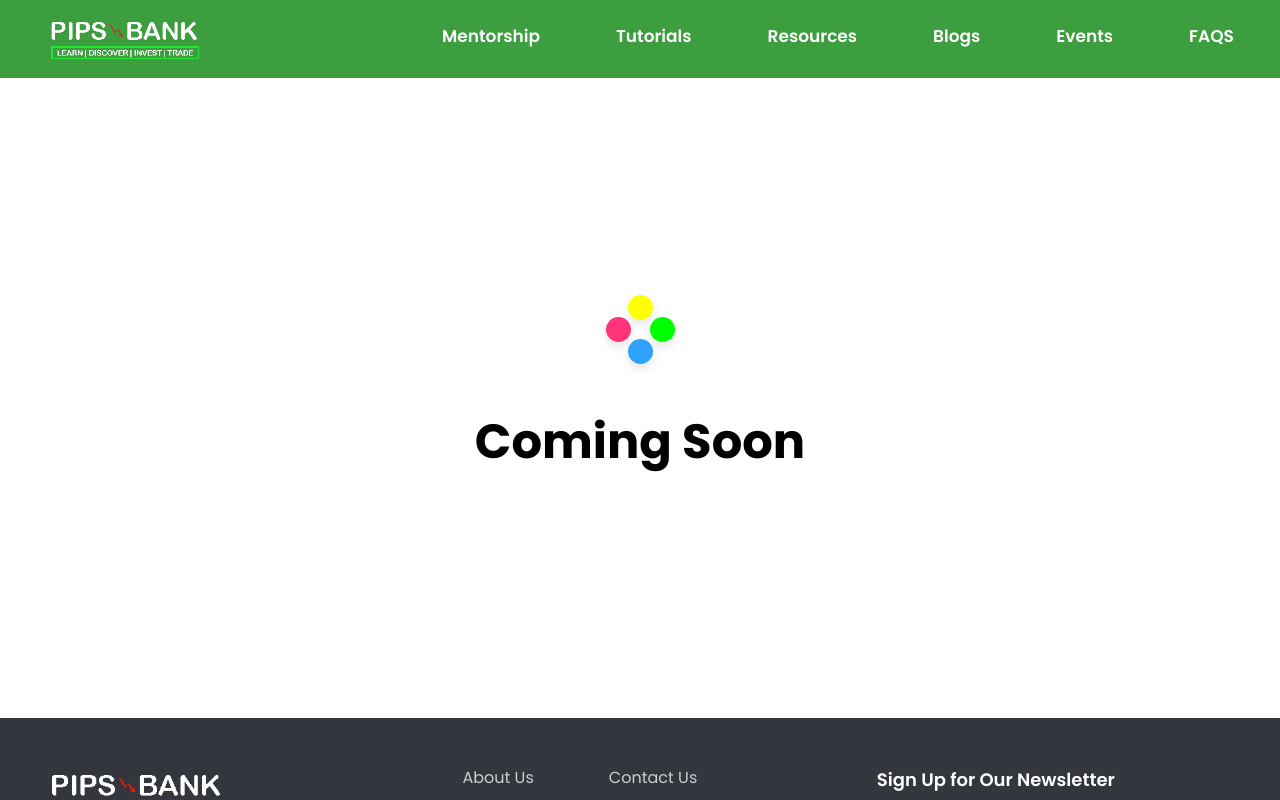
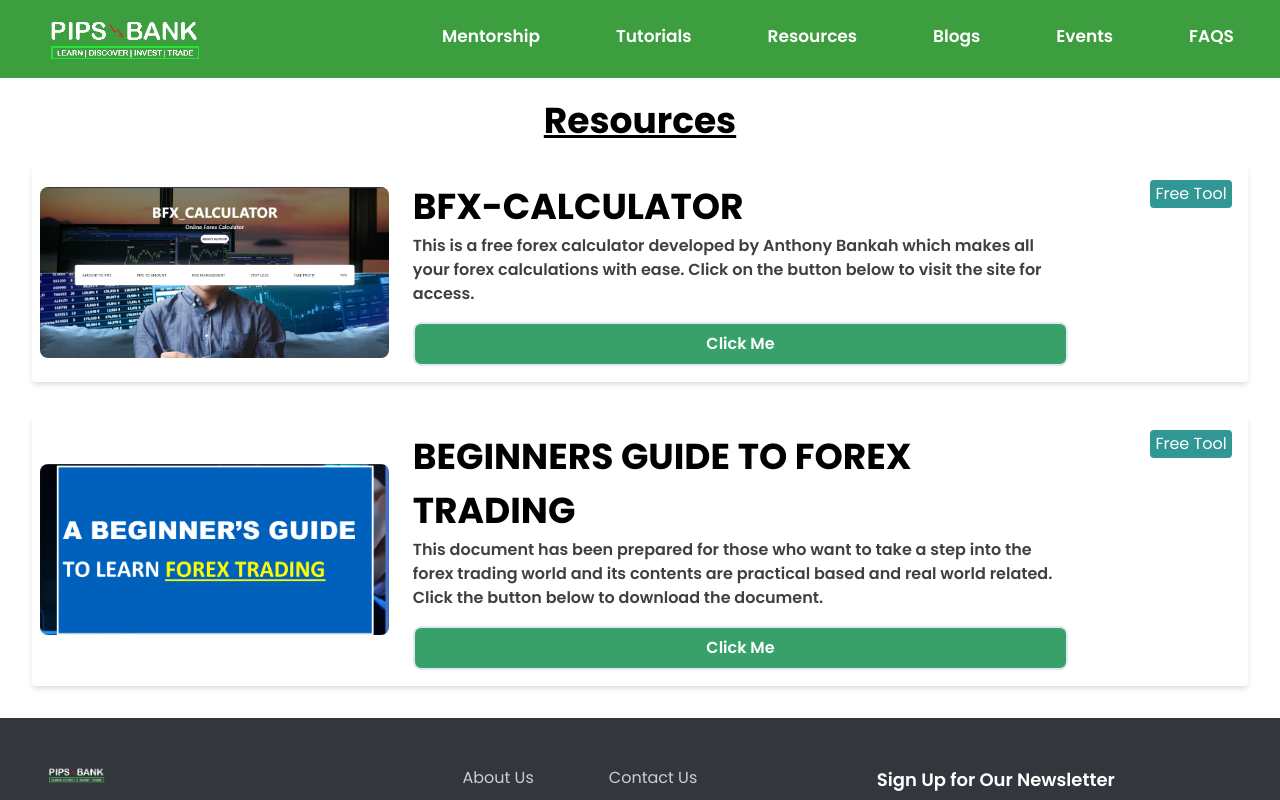
Before and after one commit to bankah-junior/-pips-bank-, a React (Create React App) app: page /resources in a window 1280 px wide. Shown: the top 800 px of the page. Built offline with nearby package versions, Linux system fonts and the light colour scheme.

Commit message:
Added Card to the Resource Page

```diff
--- a/src/components/index.js
+++ b/src/components/index.js
@@ -4,3 +4,4 @@
 export { default as Loading } from './loadingPage/Loading';
 export { default as TestimonialCard } from './testimonialCard/TestimonialCard';
 export { default as CoursesCard } from './coursesCard/CoursesCard';
+export { default as ResourcesCard } from './resourcesCard/ResourcesCard';
--- a/src/components/navbar/Navbar.jsx
+++ b/src/components/navbar/Navbar.jsx
@@ -49,11 +49,11 @@
                         <li className="mb-1">Mentorship</li>
                         <div className="bg-red-500"></div>
                     </Link>
-                    <Link className="flex flex-col">
+                    <Link to={"/tutorials"} className="flex flex-col">
                         <li className="mb-1">Tutorials</li>
                         <div className="bg-red-500"></div>
                     </Link>
-                    <Link className="flex flex-col">
+                    <Link to={"/resources"} className="flex flex-col">
                         <li className="mb-1">Resources</li>
                         <div className="bg-red-500"></div>
                     </Link>
@@ -79,11 +79,11 @@
                             <li className='pb-2 pt-4 scale-in-hor-right mr-4'>Mentorship</li>
                             <GiTeacher size={24} color='white' />
                         </Link><hr />
-                        <Link className='mobile-nav-menu flex flex-row items-center justify-end'>
+                        <Link to={"/tutorials"} className='mobile-nav-menu flex flex-row items-center justify-end'>
                             <li className='pb-2 scale-in-hor-right mr-4'>Tutorials</li>
                             <BsPersonVideo size={24} color='white' />
                         </Link><hr />
-                        <Link className='mobile-nav-menu flex flex-row items-center justify-end'>
+                        <Link to={"/resources"} className='mobile-nav-menu flex flex-row items-center justify-end'>
                             <li className='pb-2 scale-in-hor-right mr-4'>Resources</li>
                             <SiMaterialdesignicons size={24} color='white' />
                         </Link><hr />
--- /dev/null
+++ b/src/components/resourcesCard/ResourcesCard.jsx
@@ -0,0 +1,25 @@
+import React from 'react';
+
+const ResourcesCard = ({resourceImg, resourceTitle, resourceText, resourceLink, resourceType}) => {
+  return (
+    <>
+        <div className="flex flex-col card md:flex-row w-full items-center mb-8">
+            <div className="w-full md:w-100-70 p-2 flex items-center">
+                <img src={resourceImg} alt="Forex Calculator" className='rounded-lg' />
+            </div>
+            <div className="w-full md:w-100-30 p-4 flex flex-col-reverse md:flex-row md:items-start md:justify-between">
+                <div className="w-full md:w-100-20">
+                    <h3 className="text-2xl md:text-4xl font-bold uppercase">{resourceTitle}</h3>
+                    <p className=" font-semibold opacity-75 mb-4">{resourceText}</p>
+                    <a href={resourceLink}>
+                        <button className='w-full border-2 p-2 rounded-lg bg-green-600 text-white font-semibold p-2'>Click Me</button>
+                    </a>
+                </div>
+                <div className="w-100-70 md:w-100-90 bg-teal-600 text-center text-white rounded p-1 mb-4">{resourceType}</div>
+            </div>
+        </div>
+    </>
+  )
+}
+
+export default ResourcesCard
--- a/src/container/home/Home.jsx
+++ b/src/container/home/Home.jsx
@@ -195,7 +195,7 @@
                 <CoursesCard courseThumbnail={pbBegImg} courseLevel={"Intermediate"} coursetitle={"Live Trading and Training"} courseDescription={"Watch us trade live and learn how we catch trands early..."} />
               </div>
               <div className="w-full md:w-100-60 ">
-                <CoursesCard courseThumbnail={pbMentImg} courseLevel={"All_Levels"} coursetitle={"Beginners Class"} courseDescription={"This course contains everything ypu need to know about forex..."} />
+                <CoursesCard courseThumbnail={pbMentImg} courseLevel={"All_Levels"} coursetitle={"Beginners Class"} courseDescription={"This course contains everything you need to know about forex..."} />
               </div>
             </div>
         </section>
--- a/src/container/resources/Resources.jsx
+++ b/src/container/resources/Resources.jsx
@@ -1,11 +1,30 @@
 import React from 'react';
-import { Navbar, Footer, Loading } from '../../components';
+import { Navbar, Footer, ResourcesCard } from '../../components';
+import resourceImg1 from '../../assets/resources/bfx-calculator.png';
+import resourceImg2 from '../../assets/resources/book1.png';
 
 const Resources = () => {
   return (
       <div>
         <Navbar />
-        <Loading />
+        {/* <Loading /> */}
+        <main className='mx-8 my-4'>
+          <h3 className="text-3xl md:text-4xl font-bold capitalize text-center underline mb-4">resources</h3>
+          <ResourcesCard
+           resourceImg={resourceImg1}
+           resourceTitle={"BFX-CALCULATOR"}
+           resourceText={"This is a free forex calculator developed by Anthony Bankah which makes all your forex calculations with ease. Click on the button below to visit the site for access."}
+           resourceLink={"https://bfx-calculator.netlify.app"}
+           resourceType={"Free Tool"}
+          />
+          <ResourcesCard
+           resourceImg={resourceImg2}
+           resourceTitle={"BEGINNERS GUIDE TO FOREX TRADING"}
+           resourceText={"This document has been prepared for those who want to take a step into the forex trading world and its contents are practical based and real world related. Click the button below to download the document. "}
+           resourceLink={"#home"}
+           resourceType={"Free Tool"}
+          />
+        </main>
         <Footer />
       </div>
   )
```
Also changed, not shown: src/assets/resources/bfx-calculator.png (added), src/assets/resources/book1.png (added), src/components/resourcesCard/resourcesCard.css (added), src/tailwind.css.
